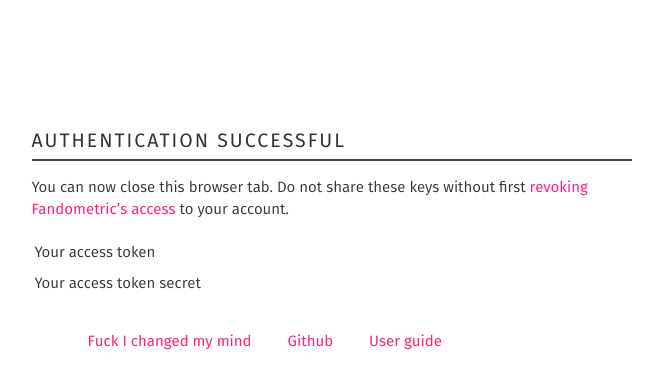
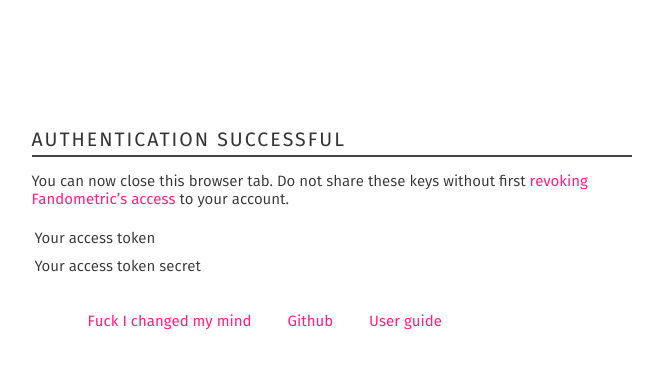
Before and after one commit to kelvin13/fandometric, a Flask app: template templates/authorized.html in a window 1280 px wide. Shown: the top 389 px of the page, without its empty margins (316-979 px from the left). Run offline with Flask 2, Linux system fonts and the light colour scheme; the template is opened without the code that fills it, so the values that code supplies are empty; parts of the project's set-up code (start-up, migrations or seed data) failed here and were passed over.

Commit message:
fix bad font rendering

```diff
--- a/static/OFL.txt
+++ b/static/OFL.txt
@@ -1,4 +1,4 @@
-Copyright (c) 2012-2013, The Mozilla Corporation and Telefonica S.A.
+Copyright (c) 2012, Carrois Type Design, Ralph du Carrois (post@carrois.com www.carrois.com), with Reserved Font Name 'Share'
 This Font Software is licensed under the SIL Open Font License, Version 1.1.
 This license is copied below, and is also available with a FAQ at:
 http://scripts.sil.org/OFL
--- a/static/style.css
+++ b/static/style.css
@@ -1,54 +1,54 @@
 @font-face {
     font-family: FiraLight;
-    src: url(FiraSans-Light.otf);
+    src: url(FiraSans-Light.ttf);
 }
 
 @font-face {
     font-family: FiraLight;
     font-weight: 700;
-    src: url(FiraSans-Regular.otf);
+    src: url(FiraSans-Regular.ttf);
 }
 
 @font-face {
     font-family: Fira;
-    src: url(FiraSans-Book.otf);
+    src: url(FiraSans-Book.ttf);
 }
 
 @font-face {
     font-family: Fira;
     font-style: italic;
-    src: url(FiraSans-BookItalic.otf);
+    src: url(FiraSans-BookItalic.ttf);
 }
 
 @font-face {
     font-family: Fira;
     font-weight: 500;
-    src: url(FiraSans-Regular.otf);
+    src: url(FiraSans-Regular.ttf);
 }
 
 @font-face {
     font-family: Fira;
     font-weight: 500;
     font-style: italic;
-    src: url(FiraSans-Italic.otf);
+    src: url(FiraSans-Italic.ttf);
 }
 
 @font-face {
     font-family: Fira;
     font-weight: 700;
-    src: url(FiraSans-SemiBold.otf);
+    src: url(FiraSans-SemiBold.ttf);
 }
 
 @font-face {
     font-family: Fira;
     font-weight: 700;
     font-style: italic;
-    src: url(FiraSans-SemiBoldItalic.otf);
+    src: url(FiraSans-SemiBoldItalic.ttf);
 }
 
 @font-face {
     font-family: ShareTechMono;
-    src: url(Share-TechMono.otf);
+    src: url(ShareTechMono-Regular.ttf);
 }
 
 h1 {
```
Also changed, not shown: static/FiraSans-Book.otf (deleted), static/FiraSans-Book.ttf (added), static/FiraSans-BookItalic.otf (deleted), static/FiraSans-BookItalic.ttf (added), static/FiraSans-Italic.otf (deleted), static/FiraSans-Italic.ttf (added), static/FiraSans-Light.otf (deleted), static/FiraSans-Light.ttf (added), static/FiraSans-LightItalic.ttf (deleted), static/FiraSans-Regular.otf (deleted), static/FiraSans-Regular.ttf (added), static/FiraSans-SemiBold.otf (deleted), static/FiraSans-SemiBold.ttf (added), static/FiraSans-SemiBoldItalic.otf (deleted), 2 more files.
